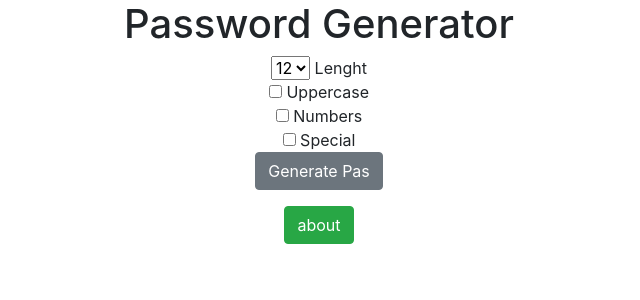
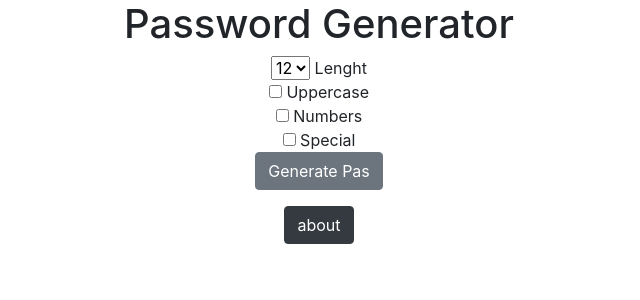
Before and after one commit to Aleks2317/django3-password-generator, a Django app: page / in a window 1280 px wide. Shown: the top 300 px of the page, without its empty margins (321-961 px from the left). Run offline with Django 4.2, Linux system fonts and the light colour scheme.

Commit message:
two first:)

```diff
--- a/generator/templates/generator/home.html
+++ b/generator/templates/generator/home.html
@@ -25,6 +25,6 @@
         <input type="submit" value="Generate Pas" class="btn btn-secondary">
     </form>
     <form action='{% url "about" %}'>
-        <input type="submit" value="about" class="btn btn-success">
+        <input type="submit" value="about" class="btn btn-dark">
     </form>
 </div>
```
